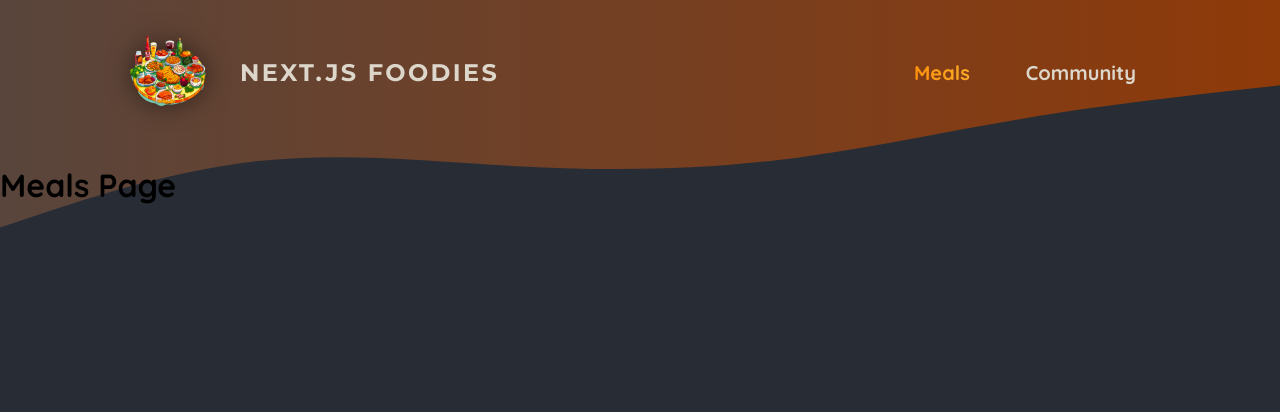
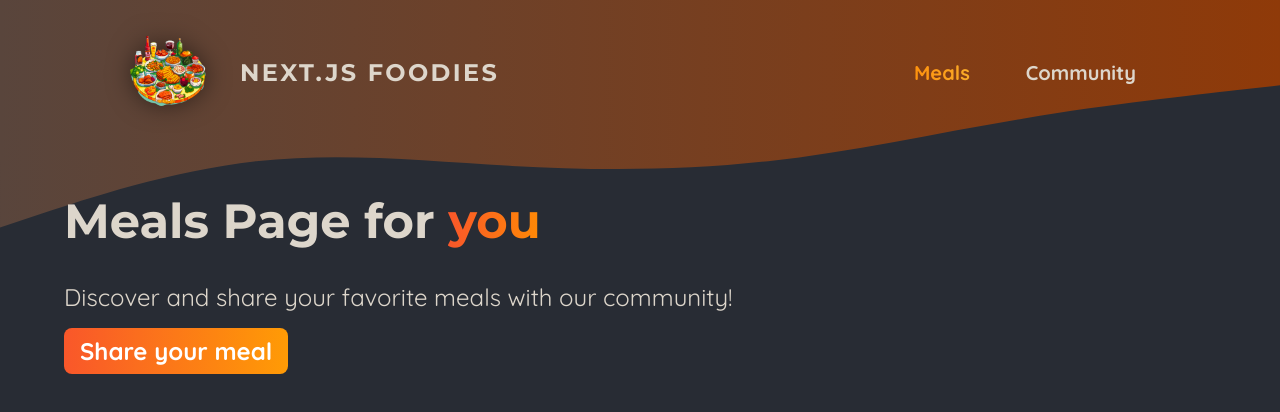
Before and after one commit to GedasIncirauskas/next-js-foodies, a Next.js app: page /meals in a window 1280 px wide. Shown: the top 412 px of the page. Built offline with nearby package versions, Linux system fonts and the light colour scheme.

Commit message:
added meals components and style

```diff
--- /dev/null
+++ b/app/components/meals/meal-item.js
@@ -0,0 +1,26 @@
+import Link from "next/link";
+import Image from "next/image";
+
+import styles from "./meal-item.module.css";
+
+export default function MealItem({ title, slug, image, summary, creator }) {
+  return (
+    <article className={styles.meal}>
+      <header>
+        <div className={styles.image}>
+          <Image src={image} alt={title} fill />
+        </div>
+        <div className={styles.headerText}>
+          <h2>{title}</h2>
+          <p>by {creator}</p>
+        </div>
+      </header>
+      <div className={styles.content}>
+        <p className={styles.summary}>{summary}</p>
+        <div className={styles.actions}>
+          <Link href={`/meals/${slug}`}>View Details</Link>
+        </div>
+      </div>
+    </article>
+  );
+}
--- /dev/null
+++ b/app/components/meals/meals-grid.js
@@ -0,0 +1,14 @@
+import MealItem from "./meal-item";
+import styles from "./meals-grid.module.css";
+
+export default function MealsGrid({ meals }) {
+  return (
+    <ul className={styles.meals}>
+      {meals.map((meal) => (
+        <li key={meal.id}>
+          <MealItem {...meal} />
+        </li>
+      ))}
+    </ul>
+  );
+}
--- /dev/null
+++ b/app/components/meals/meals-grid.module.css
@@ -0,0 +1,10 @@
+.meals {
+  width: 90%;
+  max-width: 90rem;
+  display: grid;
+  grid-template-columns: repeat(auto-fill, minmax(20rem, 1fr));
+  grid-gap: 5rem;
+  margin: 2rem auto;
+  list-style: none;
+  padding: 0;
+}
--- a/app/meals/page.js
+++ b/app/meals/page.js
@@ -1,3 +1,22 @@
+import Link from "next/link";
+import MealsGrid from "../components/meals/meals-grid";
+import styles from "./page.module.css";
+
 export default function MealsPage() {
-  return <h1>Meals Page</h1>;
+  return (
+    <>
+      <header className={styles.header}>
+        <h1>
+          Meals Page for <span className={styles.highlight}>you</span>
+        </h1>
+        <p>Discover and share your favorite meals with our community!</p>
+        <p className={styles.cta}>
+          <Link href="/meals/share">Share your meal</Link>
+        </p>
+      </header>
+      <main className={styles.main}>
+        <MealsGrid meals={[]} />
+      </main>
+    </>
+  );
 }
--- /dev/null
+++ b/app/meals/page.module.css
@@ -0,0 +1,51 @@
+.header {
+  gap: 3rem;
+  margin: 3rem auto 5rem auto;
+  width: 90%;
+  max-width: 75rem;
+  color: #ddd6cb;
+  font-size: 1.5rem;
+}
+
+.header h1 {
+  font-family: "Montserrat", sans-serif;
+}
+
+.highlight {
+  background: linear-gradient(90deg, #f9572a, #ff8a05);
+  background-clip: text;
+  -webkit-background-clip: text;
+  -webkit-text-fill-color: transparent;
+}
+
+.header p {
+  margin: 0;
+}
+
+.cta a {
+  display: inline-block;
+  margin-top: 1rem;
+  padding: 0.5rem 1rem;
+  border-radius: 0.5rem;
+  background: linear-gradient(90deg, #f9572a, #ff9b05);
+  color: #ffffff;
+  font-weight: bold;
+  text-decoration: none;
+}
+
+.loading {
+  text-align: center;
+  animation: loading 1.2s ease-in-out infinite;
+}
+
+@keyframes loading {
+  0% {
+    color: #e9e9e9;
+  }
+  50% {
+    color: #b89b84;
+  }
+  100% {
+    color: #e9e9e9;
+  }
+}
```
Also changed, not shown: app/components/meals/meal-item.module.css (added).
